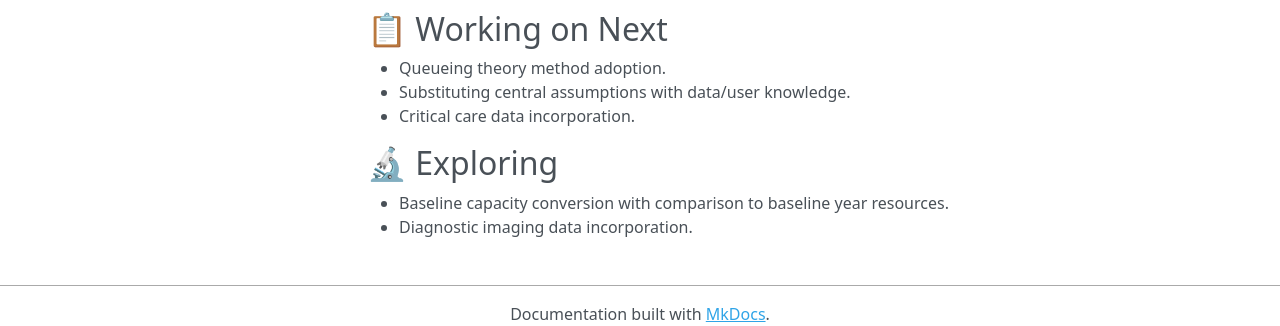
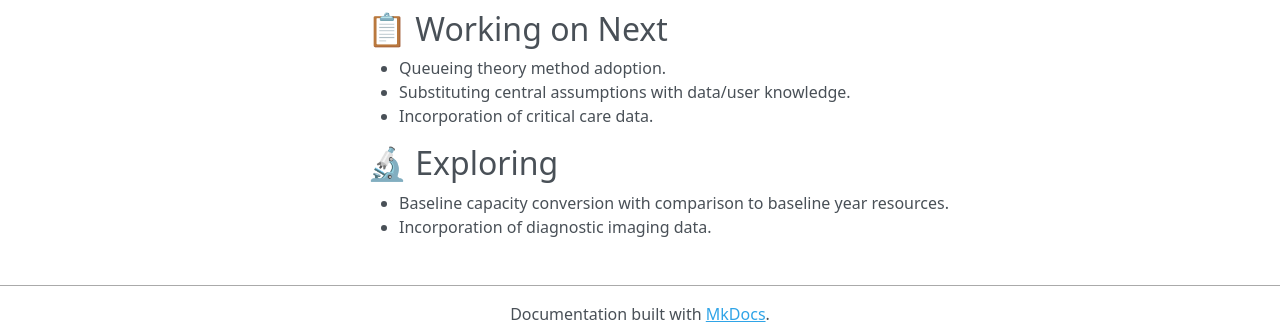
Before and after one commit to The-Strategy-Unit/open-plan-docs, an MkDocs documentation site: the page built from docs/roadmap/index.md, in a window 1280 px wide. Shown: the part 467-793 px from the top of the page. Built offline with MkDocs 1.6.1, drawn with Linux system fonts in a browser that asks for light colours; nearby versions of some CDN libraries; comment, search, counter and statistics services are not loaded.

Commit message:
tiny style change

```diff
--- a/docs/roadmap/index.md
+++ b/docs/roadmap/index.md
@@ -24,9 +24,9 @@ This roadmap is updated quarterly.
 
 - Queueing theory method adoption.
 - Substituting central assumptions with data/user knowledge.
-- Critical care data incorporation.
+- Incorporation of critical care data.
 
 ## 🔬 Exploring
 
 - Baseline capacity conversion with comparison to baseline year resources.
-- Diagnostic imaging data incorporation.
+- Incorporation of diagnostic imaging data.
```
